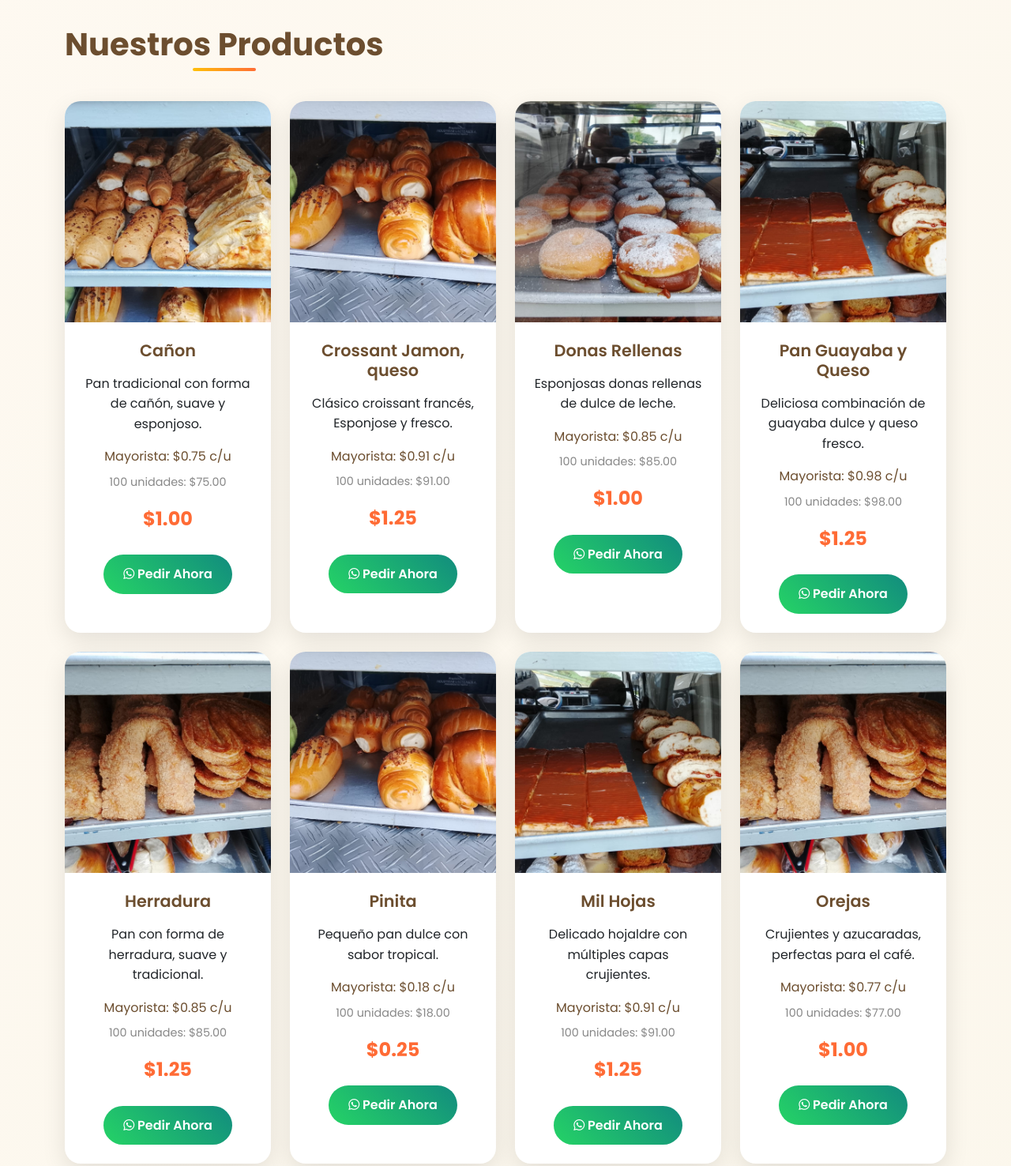
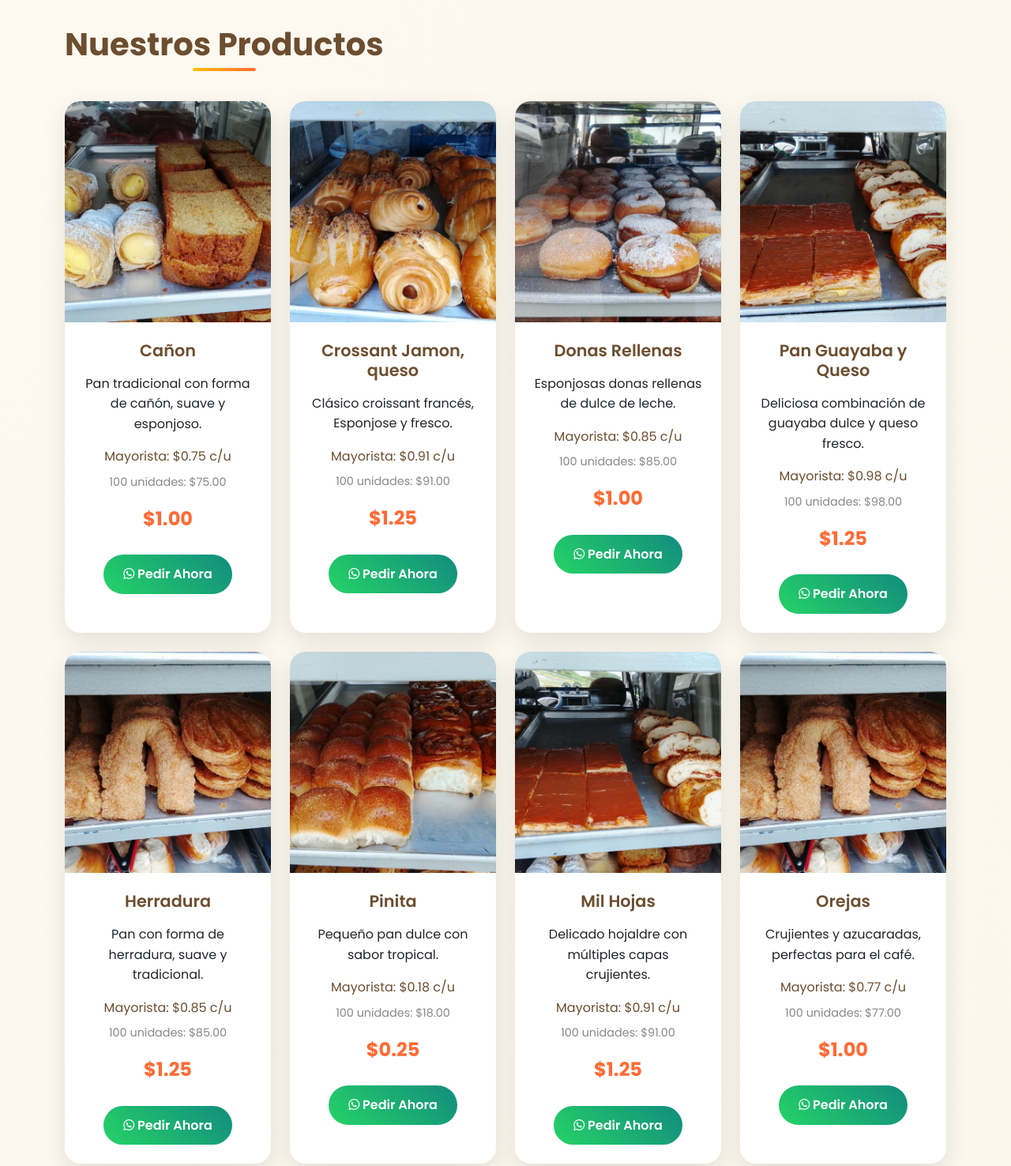
Before and after one commit to aalvarez351/dulces, a plain HTML site: page index.html in a window 1280 px wide. Shown: the part 1660-3136 px from the top of the page at 79% size. Drawn offline with nearby package versions, Linux system fonts and the light colour scheme.

Commit message:
Agregar imágenes seleccionadas y actualizar index.html

```diff
--- a/index.html
+++ b/index.html
@@ -395,7 +395,7 @@
       <!-- Canon -->
       <div class="col-lg-3 col-md-4 col-sm-6">
         <div class="card product-card">
-          <img src="img/producto2.jpeg" class="card-img-top" alt="Canon">
+          <img src="img/cañol.jpeg" class="card-img-top" alt="Canon">
           <div class="card-body">
             <h5 class="card-title">Cañon</h5>
             <p class="card-text">Pan tradicional con forma de cañón, suave y esponjoso.</p>
@@ -412,7 +412,7 @@
       <!-- Croissant -->
       <div class="col-lg-3 col-md-4 col-sm-6">
         <div class="card product-card">
-          <img src="img/producto3.jpeg" class="card-img-top" alt="Croissant">
+          <img src="img/croa.jpeg" class="card-img-top" alt="Croissant">
           <div class="card-body">
             <h5 class="card-title">Crossant Jamon, queso</h5>
             <p class="card-text">Clásico croissant francés, Esponjose y fresco.</p>
@@ -446,7 +446,7 @@
       <!-- Pan de Guayaba con Queso -->
       <div class="col-lg-3 col-md-4 col-sm-6">
         <div class="card product-card">
-          <img src="img/producto6.jpeg" class="card-img-top" alt="Pan de Guayaba con Queso">
+          <img src="img/mill.jpeg" class="card-img-top" alt="Pan de Guayaba con Queso">
           <div class="card-body">
             <h5 class="card-title">Pan Guayaba y Queso</h5>
             <p class="card-text">Deliciosa combinación de guayaba dulce y queso fresco.</p>
@@ -480,7 +480,7 @@
       <!-- Piñita -->
       <div class="col-lg-3 col-md-4 col-sm-6">
         <div class="card product-card">
-          <img src="img/producto3.jpeg" class="card-img-top" alt="Piñita">
+          <img src="img/pinn.jpeg" class="card-img-top" alt="Piñita">
           <div class="card-body">
             <h5 class="card-title">Pinita</h5>
             <p class="card-text">Pequeño pan dulce con sabor tropical.</p>
@@ -565,7 +565,7 @@
       <!-- Flauta -->
       <div class="col-lg-3 col-md-4 col-sm-6">
         <div class="card product-card">
-          <img src="img/producto4.jpeg" class="card-img-top" alt="Flauta">
+          <img src="img/flaut.jpeg" class="card-img-top" alt="Flauta">
           <div class="card-body">
             <h5 class="card-title">Flauta</h5>
             <p class="card-text">Pan alargado y crujiente, perfecto para acompañar.</p>
```
Also changed, not shown: img/cañol.jpeg (added), img/croa.jpeg (added), img/flaut.jpeg (added), img/mill.jpeg (added), img/pinn.jpeg (added), lista_original.jpeg (added), 1 other file.
